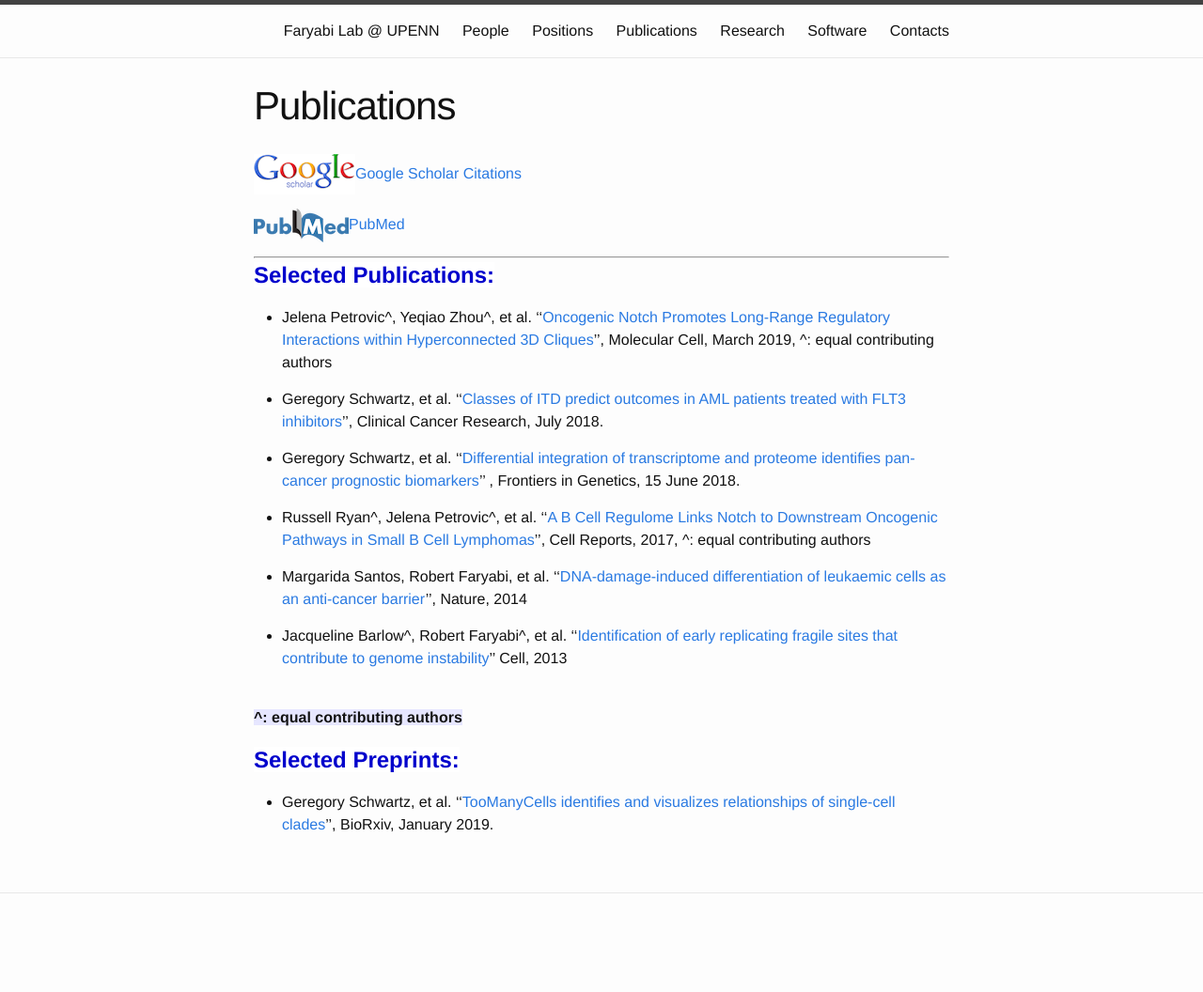
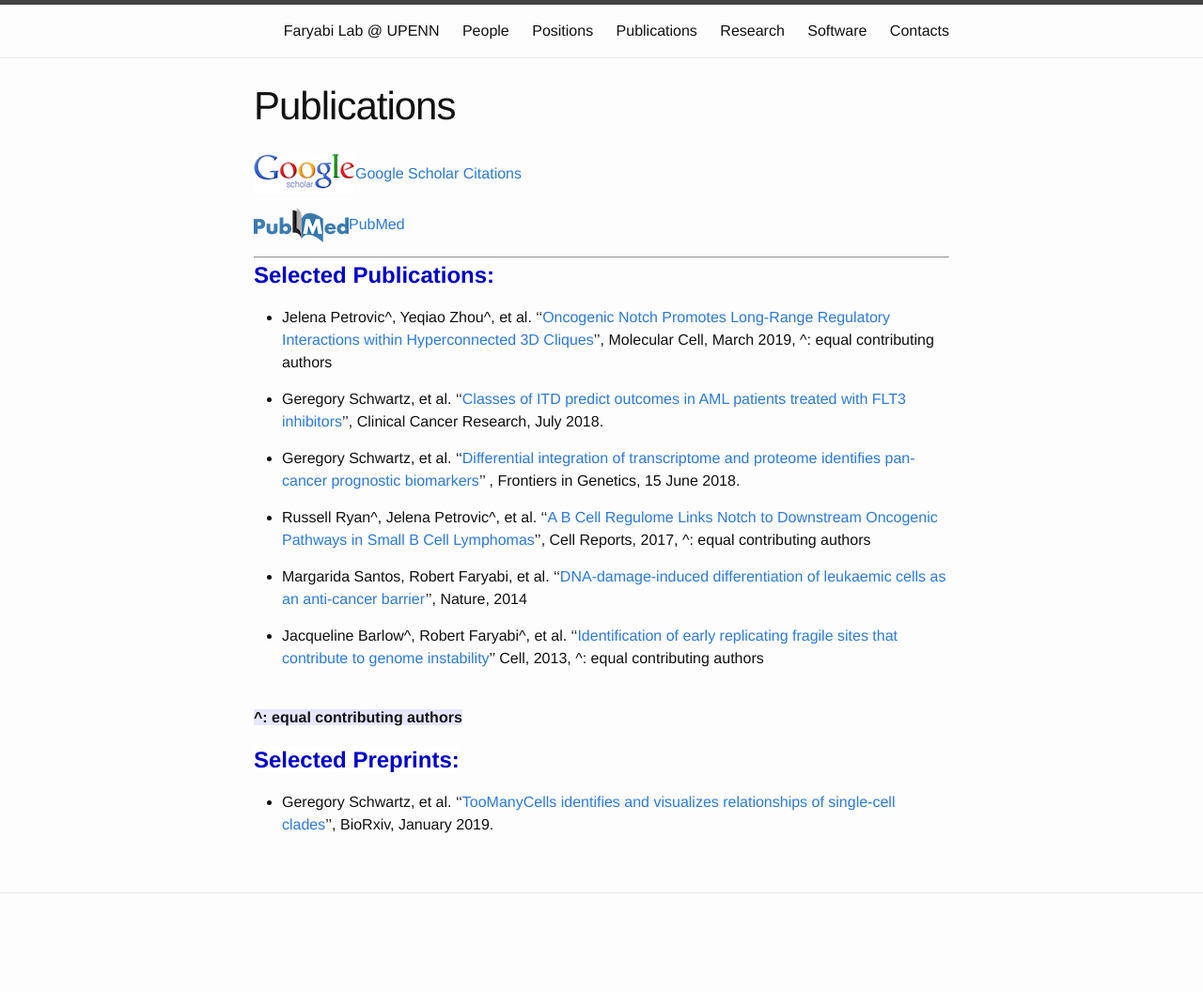
Before and after one commit to faryabib/faryabib.github.io, a Jekyll site: the page built from publications.md, in a window 1280 px wide. Shown: the whole page at 94% size. Built offline with Jekyll 4.4.1, drawn with Linux system fonts in a browser that asks for light colours.

Commit message:
Update publications.md

```diff
--- a/publications.md
+++ b/publications.md
@@ -21,7 +21,7 @@ permalink: /Publications.html
 
 + Margarida Santos, Robert Faryabi, et al. ''[DNA-damage-induced differentiation of leukaemic cells as an anti-cancer barrier](https://www.nature.com/articles/nature13483)'', Nature, 2014
 
-+ Jacqueline Barlow^, Robert Faryabi^, et al. ''[Identification of early replicating fragile sites that contribute to genome instability](https://www.sciencedirect.com/science/article/pii/S0092867413000081?via%3Dihub)'' Cell, 2013
++ Jacqueline Barlow^, Robert Faryabi^, et al. ''[Identification of early replicating fragile sites that contribute to genome instability](https://www.sciencedirect.com/science/article/pii/S0092867413000081?via%3Dihub)'' Cell, 2013, ^: equal contributing authors
 
 <br><strong><span style="background-color:rgb(230, 230, 255)">^: equal contributing authors</span><strong>
 
```
